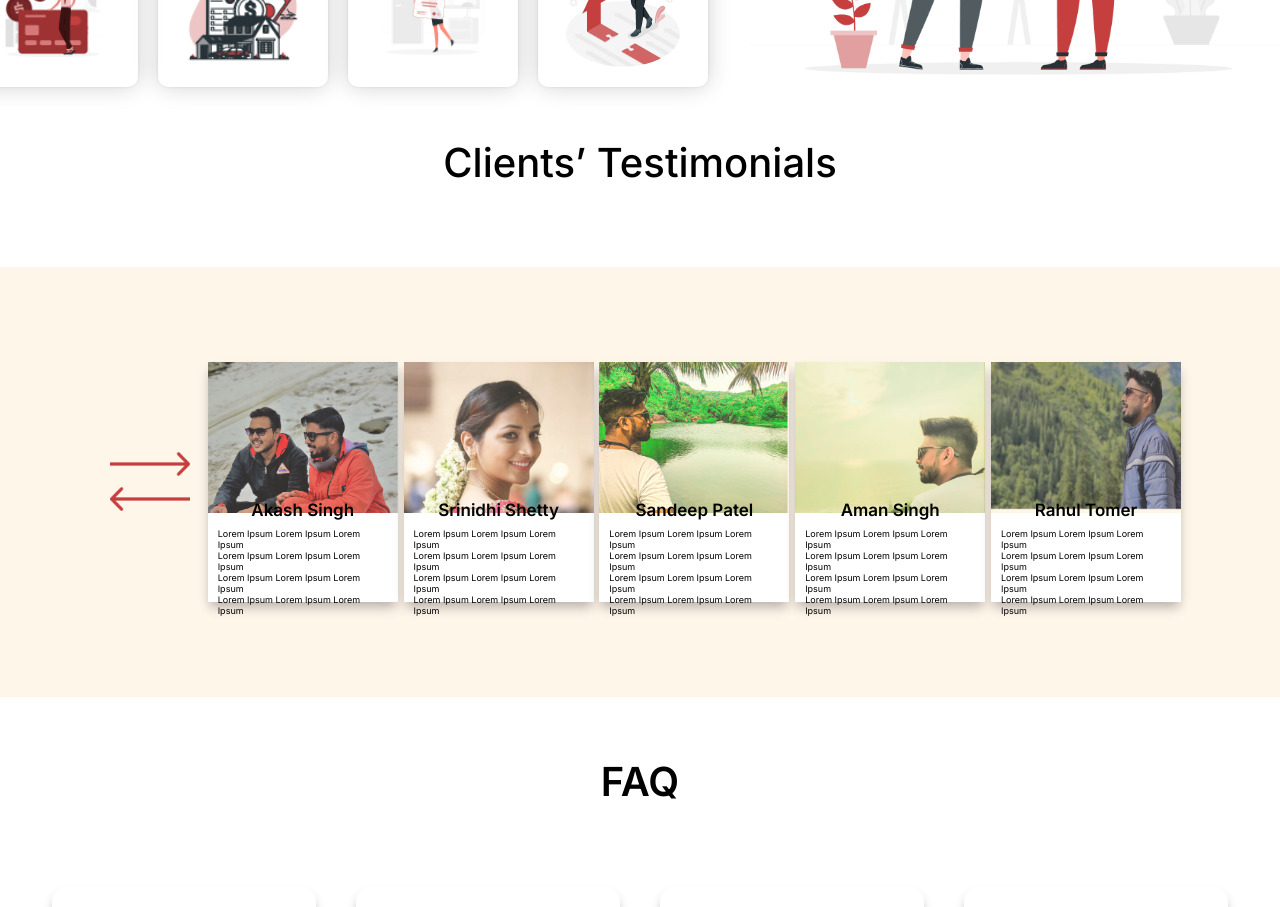
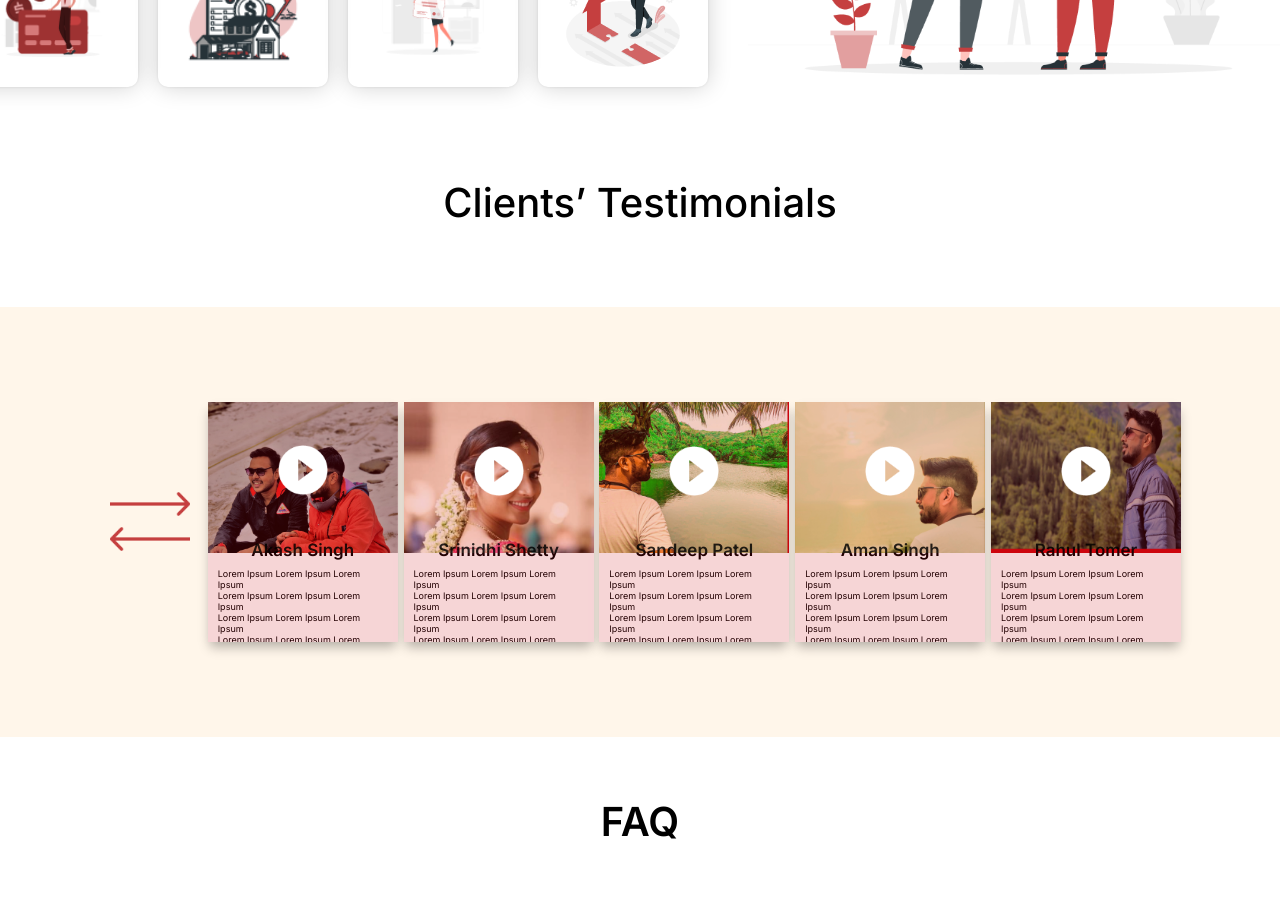
Before and after one commit to abhishek-goswamii/tj-klp, a React (Create React App) app: page / in a window 1280 px wide. Shown: the part 3700-4607 px from the top of the page. Built offline with nearby package versions, Linux system fonts and the light colour scheme; a web font is replaced by a local one.

Commit message:
clint test.

```diff
--- a/src/components/homepage/homepage.css
+++ b/src/components/homepage/homepage.css
@@ -55,6 +55,7 @@
 }
 
 .get_started_img img{
+
     margin-left: -3rem;
     width: 90%;
     height: 100%;
@@ -476,6 +477,7 @@ width: 55rem;
 
 /* testimonials */
 .testimonials{
+    margin-top: 4rem;
     width: 100vw;
     margin-left: auto;
     margin-right: auto;
@@ -528,14 +530,15 @@ width: 55rem;
 }
 
 .testimonials_content_child_all_cards_crd{
-
+    background-color: #CD050D;
+    overflow: hidden;
     width: 19rem;
     height: 24rem;
     box-shadow: 0px 0.9px 1.4px -2px rgb(0 0 0 / 14%), 0px 7px 11px -2px rgb(0 0 0 / 29%);
+}
 
-}
 .testimonials_content_child_all_cards_crd:hover{
-
+    background-color: transparent;
     transform: scale(1.2);
 
 }
@@ -545,16 +548,25 @@ width: 55rem;
     width: 100%;
     overflow: hidden;
 }
+.testimonials_content_child_all_cards_crd_img > p >img{
 
+    position: relative;
+    width: 5rem;
+    height: 5rem;
+    bottom: 20rem;
+    left: 7rem;
+
+}
 .testimonials_content_child_all_cards_crd_txt{
     height: 37%;
-
     width: 100%;
     display: flex;
     background-color: white;
+    opacity: 83%;
     justify-content: center;
     align-items: center;
     font-family: 'Inter', sans-serif;
+
 }
 
 .testimonials_content_child_all_cards_crd_img img{
--- a/src/components/homepage/homepage.jsx
+++ b/src/components/homepage/homepage.jsx
@@ -367,7 +367,7 @@ const Homepage = () => {
 
                 <div className='testimonials_content_child_all_cards_crd_img'>
                   <img src={testimonial_image1} alt="" />
-
+                  <p><img src={play_btn_img} alt="" /></p>
                 </div>
 
                 <div className='testimonials_content_child_all_cards_crd_txt'>
@@ -390,6 +390,7 @@ const Homepage = () => {
 
                 <div className='testimonials_content_child_all_cards_crd_img'>
                   <img src={srinidhi_img} alt="" />
+                  <p><img src={play_btn_img} alt="" /></p>
                 </div>
 
                 <div className='testimonials_content_child_all_cards_crd_txt'>
@@ -411,7 +412,9 @@ const Homepage = () => {
               <div className='testimonials_content_child_all_cards_crd'>
 
                 <div className='testimonials_content_child_all_cards_crd_img'>
+
                   <img src={sandeep_img} alt="" />
+                  <p><img src={play_btn_img} alt="" /></p>
                 </div>
 
                 <div className='testimonials_content_child_all_cards_crd_txt'>
@@ -434,6 +437,7 @@ const Homepage = () => {
 
                 <div className='testimonials_content_child_all_cards_crd_img'>
                   <img src={amansingh_img} alt="" />
+                  <p><img src={play_btn_img} alt="" /></p>
                 </div>
 
                 <div className='testimonials_content_child_all_cards_crd_txt'>
@@ -456,6 +460,7 @@ const Homepage = () => {
 
                 <div className='testimonials_content_child_all_cards_crd_img'>
                   <img src={rahul_img} alt="" />
+                  <p><img src={play_btn_img} alt="" /></p>
                 </div>
 
                 <div className='testimonials_content_child_all_cards_crd_txt'>
```
